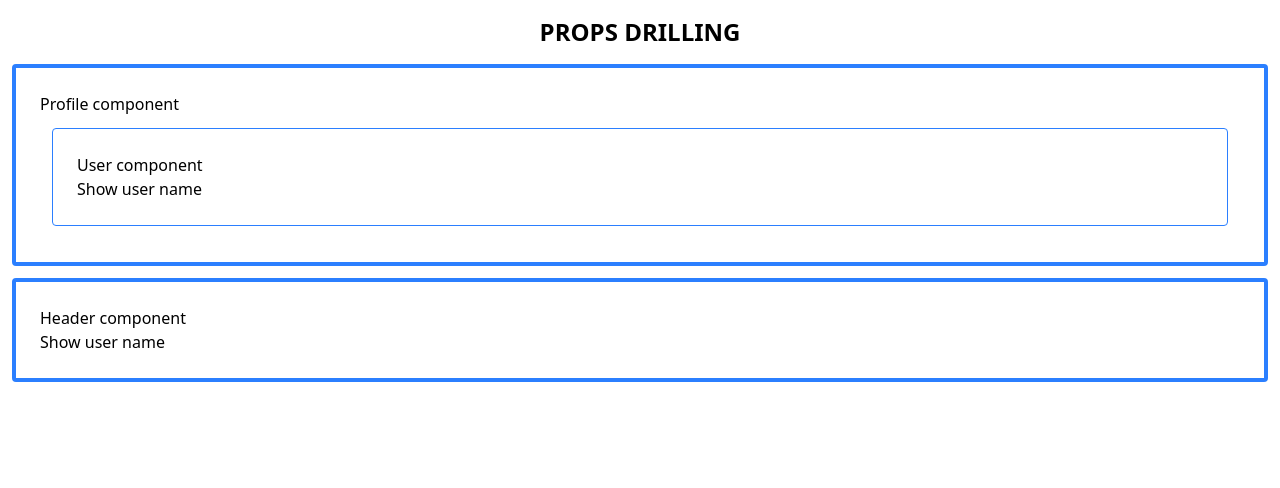
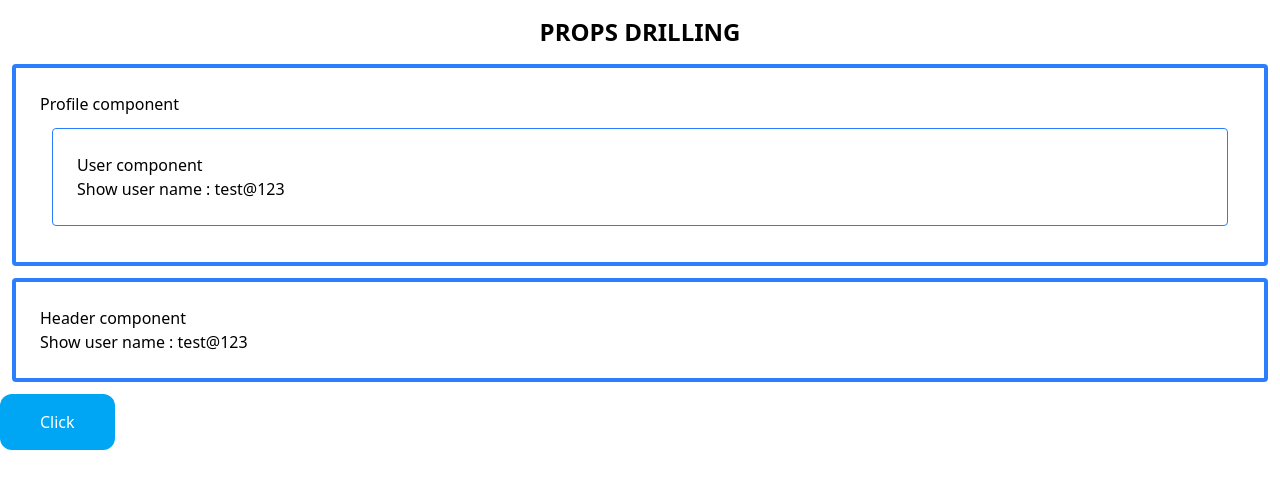
Before and after one commit to riteshpatidar08/React-TR3, a React (Vite) app: page /dashboard in a window 1280 px wide. Shown: the top 488 px of the page. Built offline with nearby package versions, Linux system fonts and the light colour scheme.

Commit message:
udpated till the props drilling

```diff
--- a/src/App.jsx
+++ b/src/App.jsx
@@ -1,13 +1,17 @@
 import React from 'react';
 import Profile from './components/Profile';
 import Header from './components/Header';
-
-function App() {
+import { useState } from 'react';
+ function App() {
+    const [username , setUsername] = useState("test@123")
+    console.log('app is running')
   return (
     <div>
       <h1 className="text-center text-2xl font-bold m-4">PROPS DRILLING</h1>
-      <Profile/>
-      <Header/>
+      <Profile username={username}/>
+      <Header username={username}/>
+
+      <button className='px-10 py-4 bg-sky-500 rounded-xl text-white font-medium' onClick={()=>setUsername('newtest@123')}>Click</button>
     </div>
   );
 }
--- a/src/components/Header.jsx
+++ b/src/components/Header.jsx
@@ -1,13 +1,12 @@
-import React from 'react'
+import React from 'react';
 
-function Header() {
+function Header({ username }) {
   return (
-
-     <div className='border-4 p-6 border-blue-500 m-3 rounded-sm'>
+    <div className="border-4 p-6 border-blue-500 m-3 rounded-sm">
       <h1>Header component</h1>
- <h1>Show user name</h1>
+      <h1>Show user name : {username}</h1>
     </div>
-  )
+  );
 }
 
-export default Header
+export default Header;
--- a/src/components/Profile.jsx
+++ b/src/components/Profile.jsx
@@ -1,11 +1,11 @@
 
-import React from 'react'
 import User from './User'
-function Profile() {
+function Profile({username}) {
+    console.log('profile component is running')
   return (
     <div className='border-4 p-6 border-blue-500 m-3 rounded-sm'>
       <h1>Profile component</h1>
-      <User/>
+      <User username={username}/>
     </div>
   )
 }
--- a/src/components/User.jsx
+++ b/src/components/User.jsx
@@ -1,10 +1,11 @@
 import React from 'react'
 
-function User() {
+function User({username}) {
+    console.log('user component is running')
   return (
     <div className='border p-6 border-blue-500 m-3 rounded-sm'>
     <h1>User component</h1>
-    <h1>Show user name</h1>
+    <h1>Show user name : {username}</h1>
   </div>
   )
 }
```
